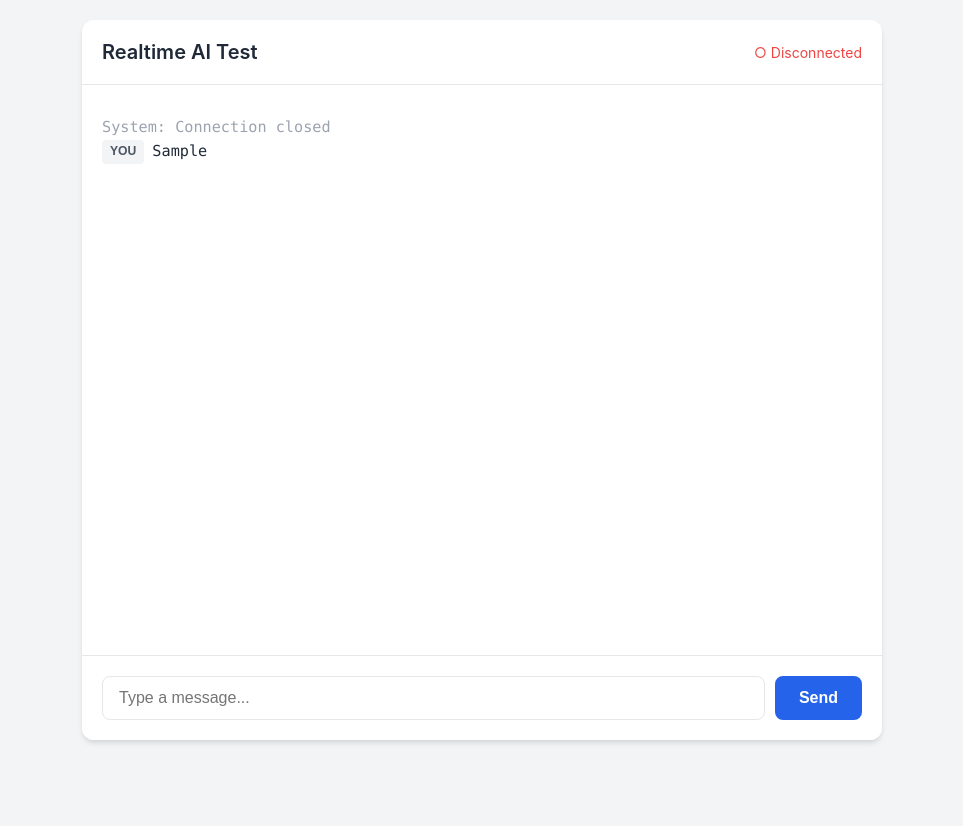
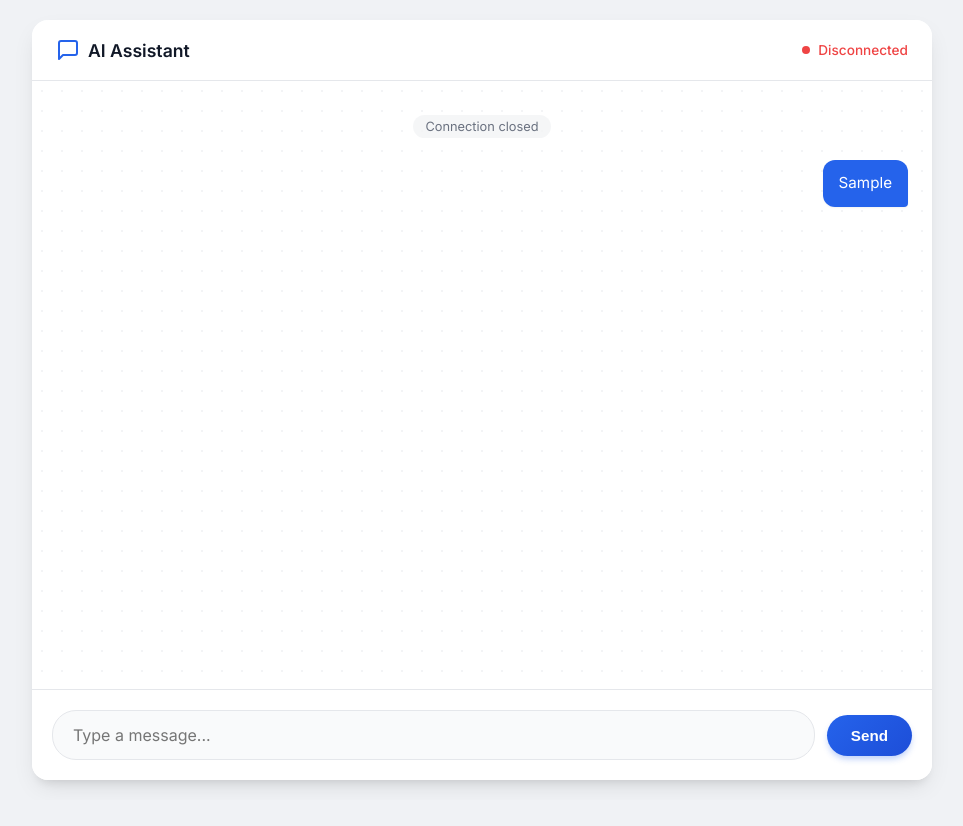
Before and after one commit to rajat3154/aibackend, a plain HTML site: page frontend/index.html in a window 1280 px wide. Both pictures are taken after typing "Sample" into the empty fields and a click on the button "Send". Shown: the whole page, without its empty margins (158-1121 px from the left). After the commit the page ends 800 px from the top, so only its background shows below. Drawn offline with Linux system fonts and the light colour scheme.

Commit message:
Readme done

```diff
--- a/frontend/index.html
+++ b/frontend/index.html
@@ -4,109 +4,189 @@
 <head>
       <meta charset="UTF-8">
       <meta name="viewport" content="width=device-width, initial-scale=1.0">
-      <title>Realtime AI Test</title>
+      <title>Realtime AI Chat</title>
+      <link href="https://fonts.googleapis.com/css2?family=Inter:wght@400;500;600&display=swap" rel="stylesheet">
+
       <style>
             :root {
                   --primary: #2563eb;
-                  --primary-hover: #1d4ed8;
-                  --bg-body: #f3f4f6;
+                  --primary-gradient: linear-gradient(135deg, #2563eb, #1d4ed8);
+                  --bg-body: #f0f2f5;
                   --bg-card: #ffffff;
-                  --text-main: #1f2937;
+                  --text-main: #111827;
                   --text-muted: #6b7280;
                   --border: #e5e7eb;
 
-                  /* Badge Colors */
-                  --badge-ai-bg: #ecfdf5;
-                  --badge-ai-text: #059669;
-                  --badge-tool-bg: #eff6ff;
-                  --badge-tool-text: #2563eb;
-                  --badge-user-bg: #f3f4f6;
-                  --badge-user-text: #4b5563;
+                  /* Bubble Colors */
+                  --bubble-user-bg: #2563eb;
+                  --bubble-user-text: #ffffff;
+                  --bubble-ai-bg: #f3f4f6;
+                  --bubble-ai-text: #1f2937;
+                  --bubble-tool-bg: #fff7ed;
+                  --bubble-tool-border: #ffedd5;
+                  --bubble-tool-text: #9a3412;
             }
 
             body {
-                  font-family: -apple-system, BlinkMacSystemFont, "Segoe UI", Roboto, Helvetica, Arial, sans-serif;
+                  font-family: 'Inter', -apple-system, BlinkMacSystemFont, sans-serif;
                   background-color: var(--bg-body);
                   color: var(--text-main);
                   margin: 0;
-                  padding: 20px;
                   display: flex;
                   justify-content: center;
-                  min-height: 100vh;
+                  align-items: center;
+                  height: 100vh;
+                  overflow: hidden;
             }
 
             .container {
                   width: 100%;
-                  max-width: 800px;
+                  max-width: 900px;
+                  height: 95vh;
                   background: var(--bg-card);
-                  border-radius: 12px;
-                  box-shadow: 0 4px 6px -1px rgba(0, 0, 0, 0.1), 0 2px 4px -1px rgba(0, 0, 0, 0.06);
+                  border-radius: 16px;
+                  box-shadow: 0 10px 25px -5px rgba(0, 0, 0, 0.1), 0 8px 10px -6px rgba(0, 0, 0, 0.1);
                   display: flex;
                   flex-direction: column;
-                  height: 90vh;
                   overflow: hidden;
+                  position: relative;
             }
 
+            /* Header Styling */
             header {
-                  padding: 20px;
+                  padding: 18px 24px;
                   border-bottom: 1px solid var(--border);
+                  background: rgba(255, 255, 255, 0.9);
+                  backdrop-filter: blur(10px);
                   display: flex;
                   align-items: center;
                   justify-content: space-between;
+                  z-index: 10;
             }
 
             h2 {
                   margin: 0;
-                  font-size: 1.25rem;
+                  font-size: 1.1rem;
                   font-weight: 600;
-                  color: var(--text-main);
+                  display: flex;
+                  align-items: center;
+                  gap: 8px;
             }
 
-            .status-indicator {
-                  font-size: 0.875rem;
-                  color: var(--text-muted);
+            /* Status Indicator with Pulse */
+            .status-wrapper {
+                  display: flex;
+                  align-items: center;
+                  gap: 8px;
+                  font-size: 0.85rem;
+                  font-weight: 500;
             }
 
-            /* The Chat Log Area */
+            .status-dot {
+                  width: 8px;
+                  height: 8px;
+                  border-radius: 50%;
+                  background-color: #d1d5db; /* Gray by default */
+                  transition: background-color 0.3s ease;
+            }
+
+            .status-dot.connected {
+                  background-color: #10b981;
+                  box-shadow: 0 0 0 0 rgba(16, 185, 129, 0.7);
+                  animation: pulse-green 2s infinite;
+            }
+
+            .status-dot.disconnected {
+                  background-color: #ef4444;
+            }
+
+            @keyframes pulse-green {
+                  0% { transform: scale(0.95); box-shadow: 0 0 0 0 rgba(16, 185, 129, 0.7); }
+                  70% { transform: scale(1); box-shadow: 0 0 0 6px rgba(16, 185, 129, 0); }
+                  100% { transform: scale(0.95); box-shadow: 0 0 0 0 rgba(16, 185, 129, 0); }
+            }
+
+            /* Chat Area Styling */
             #out {
                   flex: 1;
-                  padding: 20px;
+                  padding: 24px;
                   overflow-y: auto;
-                  font-family: 'Menlo', 'Monaco', 'Courier New', monospace;
-                  font-size: 0.95rem;
-                  line-height: 1.6;
-                  white-space: pre-wrap;
-                  /* Preserve formatting but allow wrap */
-                  color: var(--text-main);
+                  display: flex;
+                  flex-direction: column;
+                  gap: 12px;
+                  scroll-behavior: smooth;
+                  background-image: radial-gradient(#f3f4f6 1px, transparent 1px);
+                  background-size: 20px 20px;
             }
 
-            /* Styling the specific tags from your JS */
-            .tool,
-            .ai,
-            .system {
-                  display: inline-block;
-                  padding: 2px 8px;
-                  border-radius: 4px;
-                  font-size: 0.8em;
-                  font-weight: 700;
-                  font-family: sans-serif;
-                  margin-right: 8px;
-                  vertical-align: middle;
+            /* Message Row Layouts */
+            .msg-row {
+                  display: flex;
+                  width: 100%;
+                  opacity: 0;
+                  animation: slideIn 0.3s ease forwards;
             }
 
-            .tool {
-                  background-color: var(--badge-tool-bg);
-                  color: var(--badge-tool-text);
+            .msg-row.user { justify-content: flex-end; }
+            .msg-row.ai { justify-content: flex-start; }
+            .msg-row.tool { justify-content: center; }
+            .msg-row.system { justify-content: center; margin: 10px 0; }
+
+            /* Bubble Styling */
+            .bubble {
+                  max-width: 75%;
+                  padding: 12px 16px;
+                  border-radius: 12px;
+                  font-size: 0.95rem;
+                  line-height: 1.5;
+                  position: relative;
+                  box-shadow: 0 1px 2px rgba(0,0,0,0.05);
             }
 
-            .ai {
-                  background-color: var(--badge-ai-bg);
-                  color: var(--badge-ai-text);
+            .bubble.user {
+                  background: var(--bubble-user-bg);
+                  color: var(--bubble-user-text);
+                  border-bottom-right-radius: 4px;
             }
 
-            .system {
-                  background-color: var(--badge-user-bg);
-                  color: var(--badge-user-text);
+            .bubble.ai {
+                  background: var(--bubble-ai-bg);
+                  color: var(--bubble-ai-text);
+                  border-bottom-left-radius: 4px;
+            }
+
+            .bubble.tool {
+                  background: var(--bubble-tool-bg);
+                  color: var(--bubble-tool-text);
+                  border: 1px solid var(--bubble-tool-border);
+                  font-family: 'Menlo', monospace;
+                  font-size: 0.85rem;
+                  display: flex;
+                  align-items: center;
+                  gap: 6px;
+            }
+
+            .system-msg {
+                  font-size: 0.8rem;
+                  color: var(--text-muted);
+                  background: rgba(243, 244, 246, 0.8);
+                  padding: 4px 12px;
+                  border-radius: 12px;
+            }
+
+            /* Tool Label */
+            .tool-badge {
+                  text-transform: uppercase;
+                  font-weight: 700;
+                  font-size: 0.7rem;
+                  padding: 2px 4px;
+                  border-radius: 4px;
+                  background: rgba(0,0,0,0.05);
+            }
+
+            @keyframes slideIn {
+                  from { opacity: 0; transform: translateY(10px); }
+                  to { opacity: 1; transform: translateY(0); }
             }
 
             /* Input Area */
@@ -115,53 +195,54 @@
                   background: var(--bg-card);
                   border-top: 1px solid var(--border);
                   display: flex;
-                  gap: 10px;
+                  gap: 12px;
+                  align-items: center;
             }
 
             input {
                   flex: 1;
-                  padding: 12px 16px;
+                  padding: 14px 20px;
                   border: 1px solid var(--border);
-                  border-radius: 8px;
+                  border-radius: 24px;
                   font-size: 1rem;
                   outline: none;
-                  transition: border-color 0.2s;
+                  background: #f9fafb;
+                  transition: all 0.2s;
+                  font-family: inherit;
             }
 
             input:focus {
+                  background: #fff;
                   border-color: var(--primary);
-                  box-shadow: 0 0 0 3px rgba(37, 99, 235, 0.1);
+                  box-shadow: 0 0 0 4px rgba(37, 99, 235, 0.1);
             }
 
             button {
                   padding: 12px 24px;
-                  background-color: var(--primary);
+                  background: var(--primary-gradient);
                   color: white;
                   border: none;
-                  border-radius: 8px;
+                  border-radius: 24px;
                   font-weight: 600;
-                  font-size: 1rem;
+                  font-size: 0.95rem;
                   cursor: pointer;
-                  transition: background-color 0.2s;
+                  transition: transform 0.1s, box-shadow 0.2s;
+                  box-shadow: 0 4px 6px -1px rgba(37, 99, 235, 0.3);
             }
 
             button:hover {
-                  background-color: var(--primary-hover);
+                  transform: translateY(-1px);
+                  box-shadow: 0 6px 8px -1px rgba(37, 99, 235, 0.4);
+            }
+
+            button:active {
+                  transform: translateY(1px);
             }
 
             /* Custom Scrollbar */
-            #out::-webkit-scrollbar {
-                  width: 8px;
-            }
-
-            #out::-webkit-scrollbar-track {
-                  background: transparent;
-            }
-
-            #out::-webkit-scrollbar-thumb {
-                  background-color: #d1d5db;
-                  border-radius: 4px;
-            }
+            #out::-webkit-scrollbar { width: 6px; }
+            #out::-webkit-scrollbar-track { background: transparent; }
+            #out::-webkit-scrollbar-thumb { background-color: #d1d5db; border-radius: 10px; }
       </style>
 </head>
 
@@ -169,11 +250,20 @@
 
       <div class="container">
             <header>
-                  <h2>Realtime AI Test</h2>
-                  <span id="status" class="status-indicator">Connecting...</span>
+                  <h2>
+                        <svg width="24" height="24" viewBox="0 0 24 24" fill="none" stroke="currentColor" stroke-width="2" stroke-linecap="round" stroke-linejoin="round" style="color: var(--primary);">
+                              <path d="M21 15a2 2 0 0 1-2 2H7l-4 4V5a2 2 0 0 1 2-2h14a2 2 0 0 1 2 2z"></path>
+                        </svg>
+                        AI Assistant
+                  </h2>
+                  <div class="status-wrapper">
+                        <div id="status-dot" class="status-dot"></div>
+                        <span id="status-text">Connecting...</span>
+                  </div>
             </header>
 
-            <div id="out"></div>
+            <div id="out">
+                  </div>
 
             <div class="input-area">
                   <input id="msg" placeholder="Type a message..." autocomplete="off" />
@@ -184,7 +274,8 @@
       <script>
             const msg = document.getElementById("msg");
             const out = document.getElementById("out");
-            const statusLabel = document.getElementById("status");
+            const statusText = document.getElementById("status-text");
+            const statusDot = document.getElementById("status-dot");
 
             let aiBuffer = "";
 
@@ -193,15 +284,33 @@
                   "ws://127.0.0.1:8000/ws/session/123e4567-e89b-12d3-a456-426614174000"
             );
 
-            // Auto-scroll function
             function scrollToBottom() {
                   out.scrollTop = out.scrollHeight;
             }
 
+            function addMessage(type, content) {
+                  const row = document.createElement('div');
+                  row.className = `msg-row ${type}`;
+
+                  let innerHTML = '';
+                  if (type === 'tool') {
+                        innerHTML = `<div class="bubble tool"><span class="tool-badge">TOOL</span> ${content}</div>`;
+                  } else if (type === 'system') {
+                         innerHTML = `<span class="system-msg">${content}</span>`;
+                  } else {
+                        innerHTML = `<div class="bubble ${type}">${content}</div>`;
+                  }
+
+                  row.innerHTML = innerHTML;
+                  out.appendChild(row);
+                  scrollToBottom();
+            }
+
             ws.onopen = () => {
-                  statusLabel.textContent = "● Connected";
-                  statusLabel.style.color = "#059669"; // Green
-                  out.innerHTML += `<div style="color:#9ca3af; margin-bottom:10px;">System: Connection established</div>`;
+                  statusText.textContent = "Connected";
+                  statusText.style.color = "#10b981";
+                  statusDot.className = "status-dot connected";
+                  addMessage('system', 'Secure connection established');
             };
 
             ws.onmessage = (e) => {
@@ -209,9 +318,8 @@
 
                   // Detect tool output
                   if (data.startsWith("Fetched internal data")) {
-                        out.innerHTML += `<div><span class="tool">TOOL</span>${data}</div><br>`;
+                        addMessage('tool', data);
                         aiBuffer = "";
-                        scrollToBottom();
                         return;
                   }
 
@@ -219,34 +327,34 @@
                   aiBuffer += data;
 
                   // Flush buffer on sentence end
+                  // Note: In a real chat app, you might want to append to the existing bubble instead of creating new ones
+                  // But for this demo, creating bubbles per sentence visualizes the "stream" well.
                   if (data.endsWith(".") || data.endsWith("?") || data.endsWith("!")) {
-                        out.innerHTML += `<div><span class="ai">AI</span>${aiBuffer}</div><br>`;
+                        addMessage('ai', aiBuffer);
                         aiBuffer = "";
-                        scrollToBottom();
                   }
             };
 
             ws.onclose = () => {
                   if (aiBuffer.trim()) {
-                        out.innerHTML += `<div><span class="ai">AI</span>${aiBuffer}</div><br>`;
+                        addMessage('ai', aiBuffer);
                   }
-                  statusLabel.textContent = "○ Disconnected";
-                  statusLabel.style.color = "#ef4444"; // Red
-                  out.innerHTML += `<div style="color:#9ca3af; margin-top:10px;">System: Connection closed</div>`;
-                  scrollToBottom();
+                  statusText.textContent = "Disconnected";
+                  statusText.style.color = "#ef4444";
+                  statusDot.className = "status-dot disconnected";
+                  addMessage('system', 'Connection closed');
             };
 
             function send() {
                   if (!msg.value.trim()) return;
 
-                  // Using 'system' class here to represent 'User' for visual consistency based on your CSS classes
-                  out.innerHTML += `<div><span class="system">YOU</span>${msg.value}</div><br>`;
+                  // Add User Message bubble
+                  addMessage('user', msg.value);
+
                   ws.send(msg.value);
                   msg.value = "";
-                  scrollToBottom();
             }
 
-            // Allow pressing "Enter" to send
             msg.addEventListener("keypress", function (event) {
                   if (event.key === "Enter") {
                         send();
```
Also changed, not shown: image.png (added), imagecopy.png (added), 4 other files.
